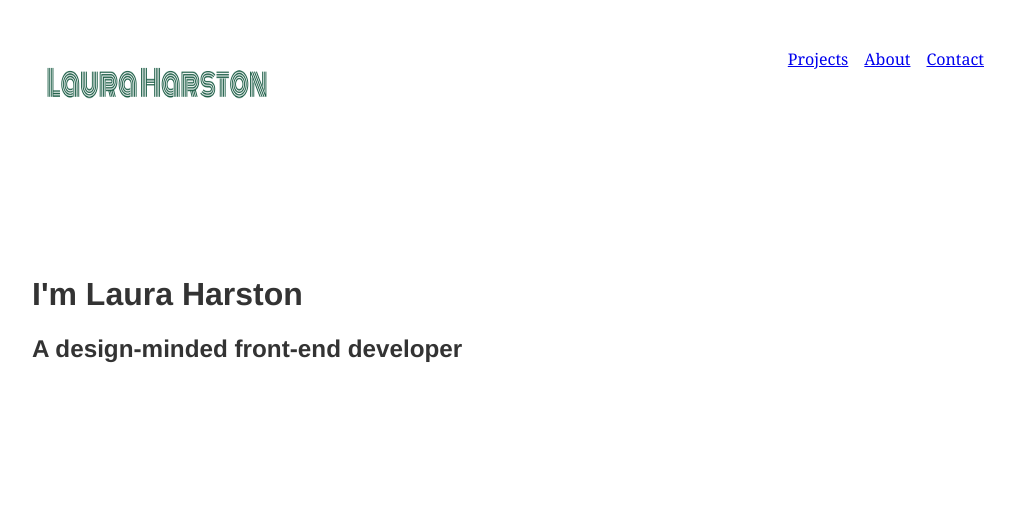
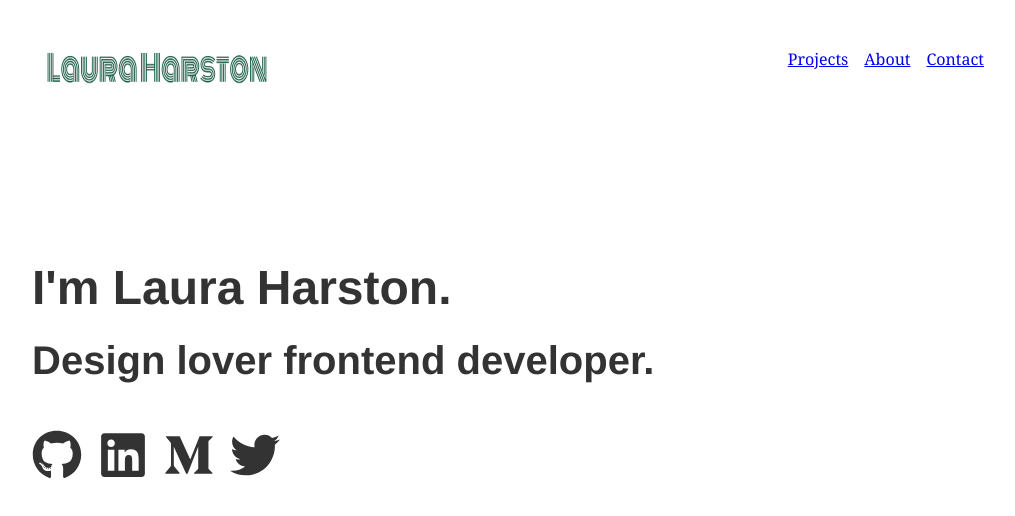
Before and after one commit to lauraharston/laura-portfolio, a Gatsby site: page / in a window 1280 px wide. Shown: the whole page, without its empty margins (124-1139 px from the left). Built offline with nearby package versions, Linux system fonts and the light colour scheme; Gatsby itself is replaced by a stand-in of ours.

Commit message:
Added react-icons to the depedencies

```diff
--- a/package.json
+++ b/package.json
@@ -5,6 +5,7 @@
   "version": "0.1.0",
   "author": "Kyle Mathews <mathews.kyle@gmail.com>",
   "dependencies": {
+    "@react-icons/all-files": "^4.1.0",
     "gatsby": "^2.32.3",
     "gatsby-image": "^2.11.0",
     "gatsby-plugin-manifest": "^2.12.0",
--- a/src/components/layout.js
+++ b/src/components/layout.js
@@ -15,7 +15,7 @@ function Layout ({children}) {
         <div style={{ margin: `3rem auto`, maxWidth: 1000, padding: `0 1rem` }}>
             <Row>
                 <header>
-                    <img src={logo} width="250" height="100" style={{ display: `inline` }}/>
+                    <img src={logo} width="250" height="100" style={{ display: `inline`, marginTop: -15 }}/>
                     <ul style={{ listStyle: `none`, float: `right` }}>
                         <ListLink to="/">Projects</ListLink>
                         <ListLink to="/">About</ListLink>
--- a/src/pages/index.js
+++ b/src/pages/index.js
@@ -1,13 +1,27 @@
 import React from "react"
 import Layout from "../components/layout"
+import '../styles/index.css'
+import {FaMediumM} from '@react-icons/all-files/fa/FaMediumM'
+import {FaLinkedin} from '@react-icons/all-files/fa/FaLinkedin'
+import { FaTwitter } from '@react-icons/all-files/fa/FaTwitter'
+import { FaGithub } from '@react-icons/all-files/fa/FaGithub'
 
 
 
 function Home () {
   return (
     <Layout>
-      <h1 style={{marginTop: 100}}>I'm Laura Harston</h1>
-      <h2>A design-minded front-end developer</h2>
+      <div className='test'>
+        <h1 style={{marginTop: 100}}>I'm Laura Harston.</h1>
+        <h2>Design lover frontend developer.</h2>
+       <div className='links'>
+         <FaGithub size={50} style={{ marginRight: '1rem' }}/>
+         <FaLinkedin size={50} style={{ marginRight: '1rem' }}/>
+         <FaMediumM size={50} style={{ marginRight: '1rem' }}/>
+         <FaTwitter size={50} />
+         </div>
+      </div>
+
     </Layout>
   )
 }
--- /dev/null
+++ b/src/styles/index.css
@@ -0,0 +1,11 @@
+.test {
+    height: 100vh;
+}
+h1 {
+    font-size: 3rem;
+}
+
+ h2 {
+    font-size: 2.5rem;
+    margin-bottom: 3rem;
+}
```
Also changed, not shown: 1 other file.
